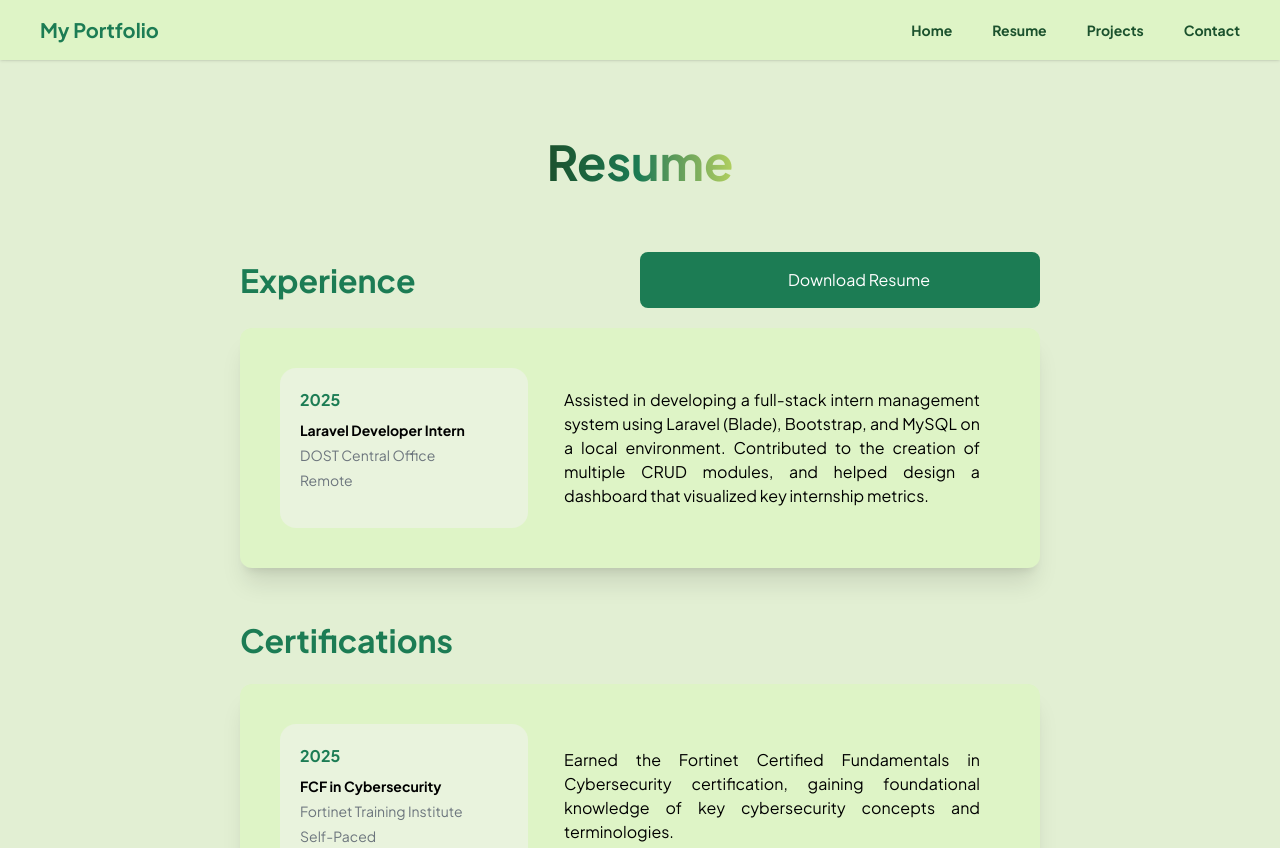
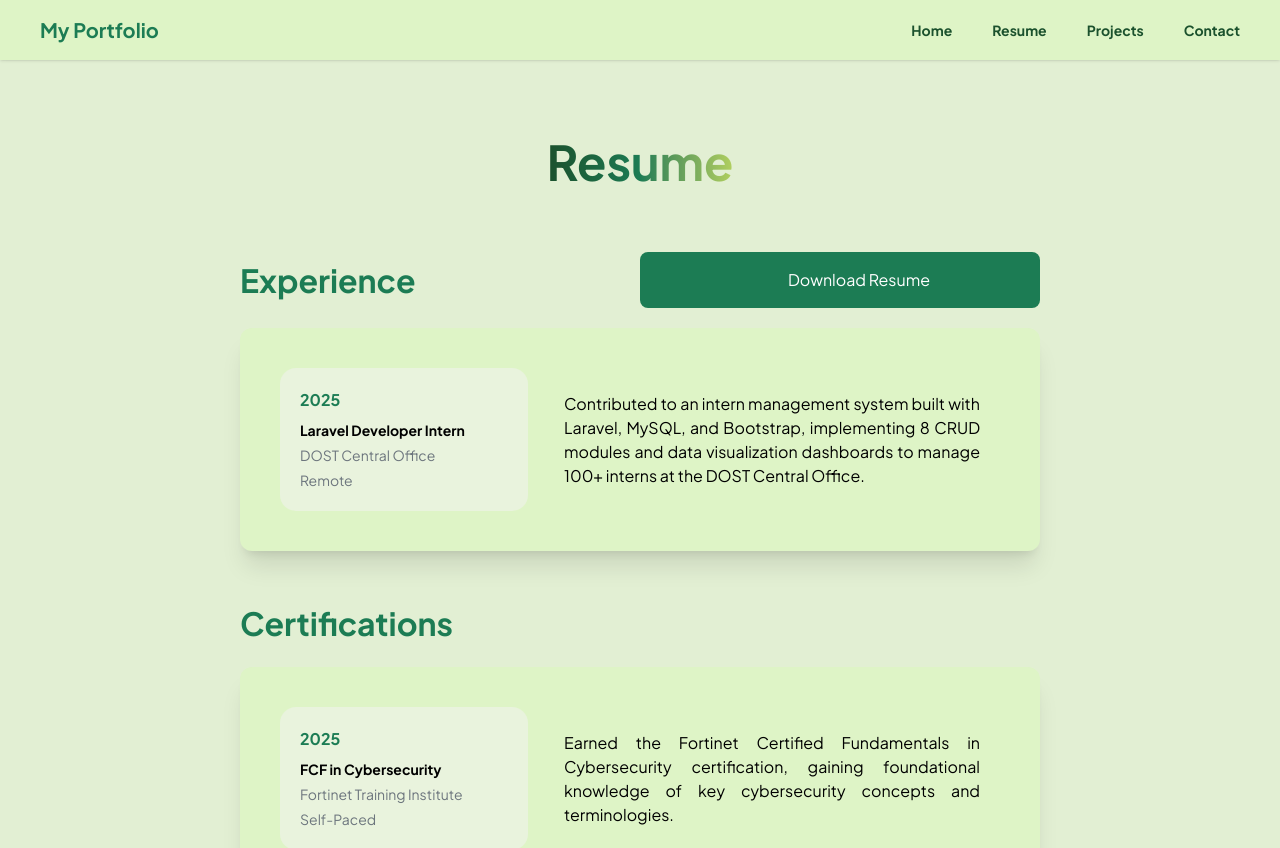
Before and after one commit to MarcLawrenceKing/portfolio-website, a React (Vite) app in the folder client/: page /resume in a window 1280 px wide. Shown: the top 848 px of the page. Built offline with nearby package versions, Linux system fonts and the light colour scheme; some icons are missing.

Commit message:
update resume

```diff
--- a/client/src/pages/Resume.jsx
+++ b/client/src/pages/Resume.jsx
@@ -13,7 +13,7 @@ const Resume = () => {
       org: "DOST Central Office",
       place: "Remote",
       description:
-        "Assisted in developing a full-stack intern management system using Laravel (Blade), Bootstrap, and MySQL on a local environment. Contributed to the creation of multiple CRUD modules, and helped design a dashboard that visualized key internship metrics.",
+        "Contributed to an intern management system built with Laravel, MySQL, and Bootstrap, implementing 8 CRUD modules and data visualization dashboards to manage 100+ interns at the DOST Central Office.",
     },
   ];
   const certifications = [
```
Also changed, not shown: 2 other files (tests, documents, lock files or other folders).
